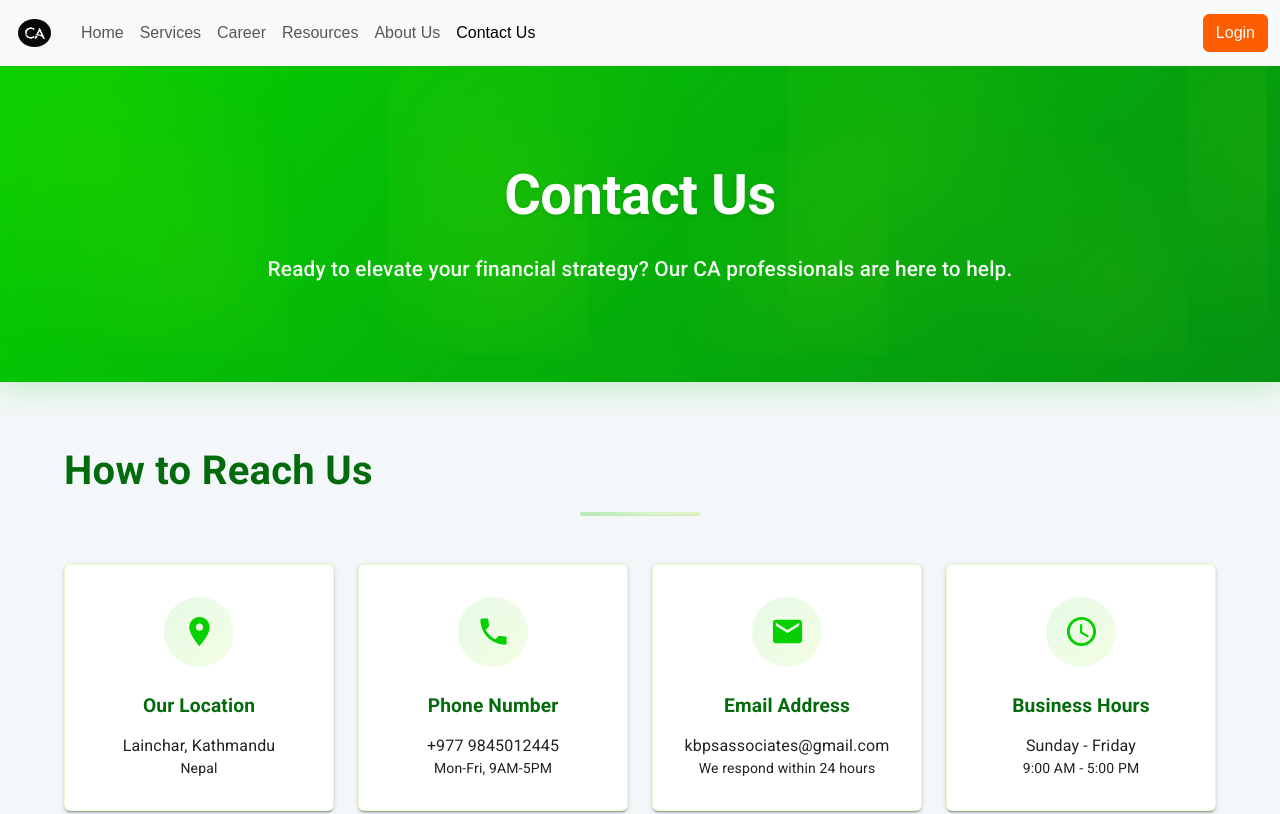
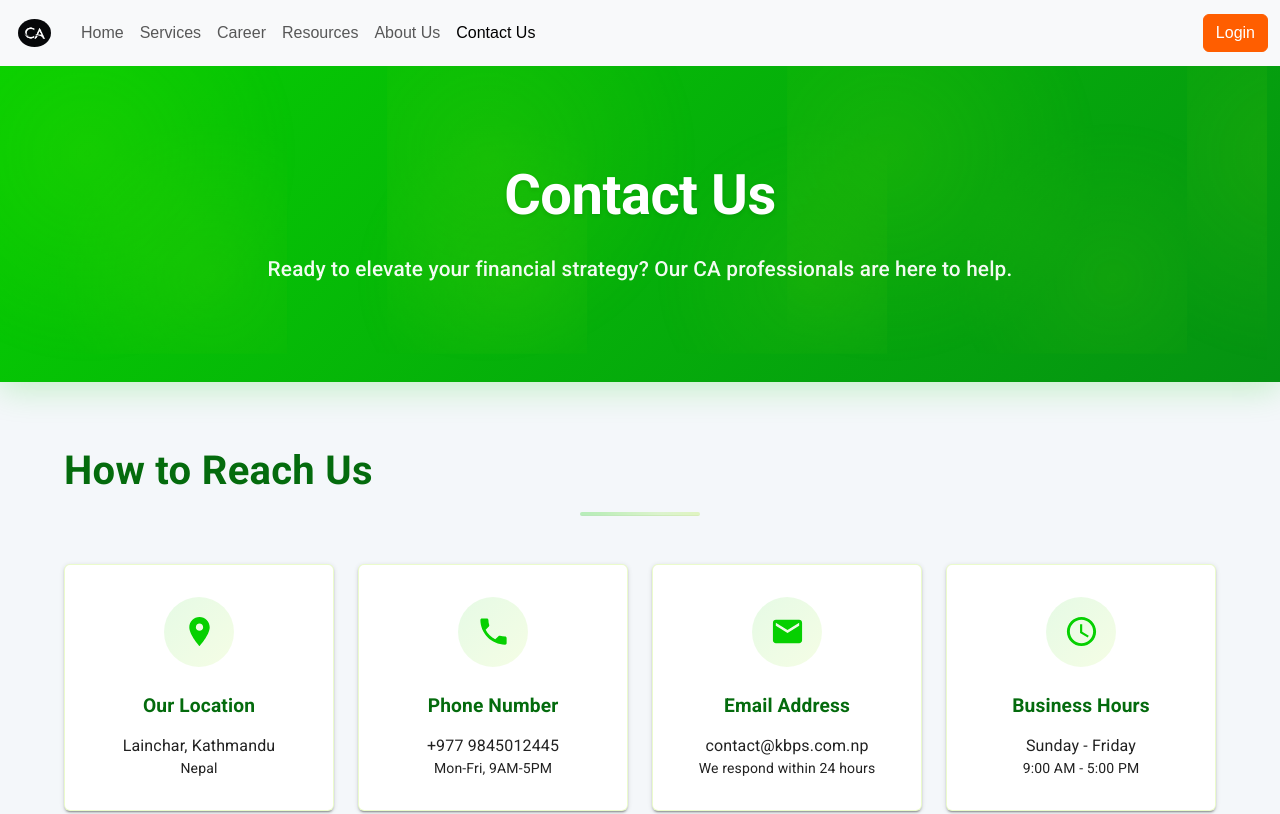
Before and after one commit to Icarus-20s/Flint_CA_form, a React (Vite) app: page /contact in a window 1280 px wide. Shown: the top 814 px of the page. Built offline with nearby package versions, Linux system fonts and the light colour scheme; no server answers.

Commit message:
update: emails

```diff
--- a/src/Footer/Footer.jsx
+++ b/src/Footer/Footer.jsx
@@ -155,7 +155,7 @@ const Footer = () => {
                                     <Box className="contact-item">
                                         <EmailIcon className="contact-icon" />
                                         <Typography variant="body2">
-                                            info@kbpsassociates.com
+                                            info@kbps.com.np
                                         </Typography>
                                     </Box>
 
--- a/src/Pages/Aboutus/Aboutus.jsx
+++ b/src/Pages/Aboutus/Aboutus.jsx
@@ -64,13 +64,6 @@ const Aboutus = () => {
                             A trusted partner for your financial success since
                             2017
                         </p>
-                        <Button
-                            variant="primary"
-                            className="kbps-cta-button"
-                            onClick={() => navigate("/services")}
-                        >
-                            Explore Our Services
-                        </Button>
                     </div>
                 </Container>
             </section>
@@ -228,7 +221,7 @@ const Aboutus = () => {
                 </Container>
             </section>
 
-            {/* Services Grid Section */}
+            {/* Services Grid Section
             <section className="kbps-section kbps-services-section">
                 <Container>
                     <div className="kbps-section-header text-center">
@@ -327,7 +320,7 @@ const Aboutus = () => {
                         </Button>
                     </div>
                 </Container>
-            </section>
+            </section> */}
 
             {/* Values & Vision Section */}
             <section className="kbps-section kbps-values-section">
@@ -704,8 +697,8 @@ const Aboutus = () => {
                                 </div>
                                 <div className="kbps-contact-info">
                                     <h4>Email Us</h4>
-                                    <p>info@kbpsassociates.com.np</p>
-                                    <p>contact@kbpsassociates.com.np</p>
+                                    <p>info@kbps.com.np</p>
+                                    <p>contact@kbps.com.np</p>
                                 </div>
                             </div>
                         </Col>
--- a/src/Pages/Contactus/Contactus.jsx
+++ b/src/Pages/Contactus/Contactus.jsx
@@ -262,7 +262,7 @@ const Contactus = () => {
                       <Email fontSize="large" />
                     </div>
                     <Typography variant="h6" className="contact-card-title">Email Address</Typography>
-                    <Typography variant="body1">kbpsassociates@gmail.com</Typography>
+                    <Typography variant="body1">contact@kbps.com.np</Typography>
                     <Typography variant="body2">We respond within 24 hours</Typography>
                   </CardContent>
                 </Card>
@@ -462,7 +462,7 @@ const Contactus = () => {
                       <Box className="contact-detail-item">
                         <Email className="contact-detail-icon" />
                         <Typography>
-                          kbpsassociates@gmail.com
+                          contact@kbps.com.np
                         </Typography>
                       </Box>
 
```
